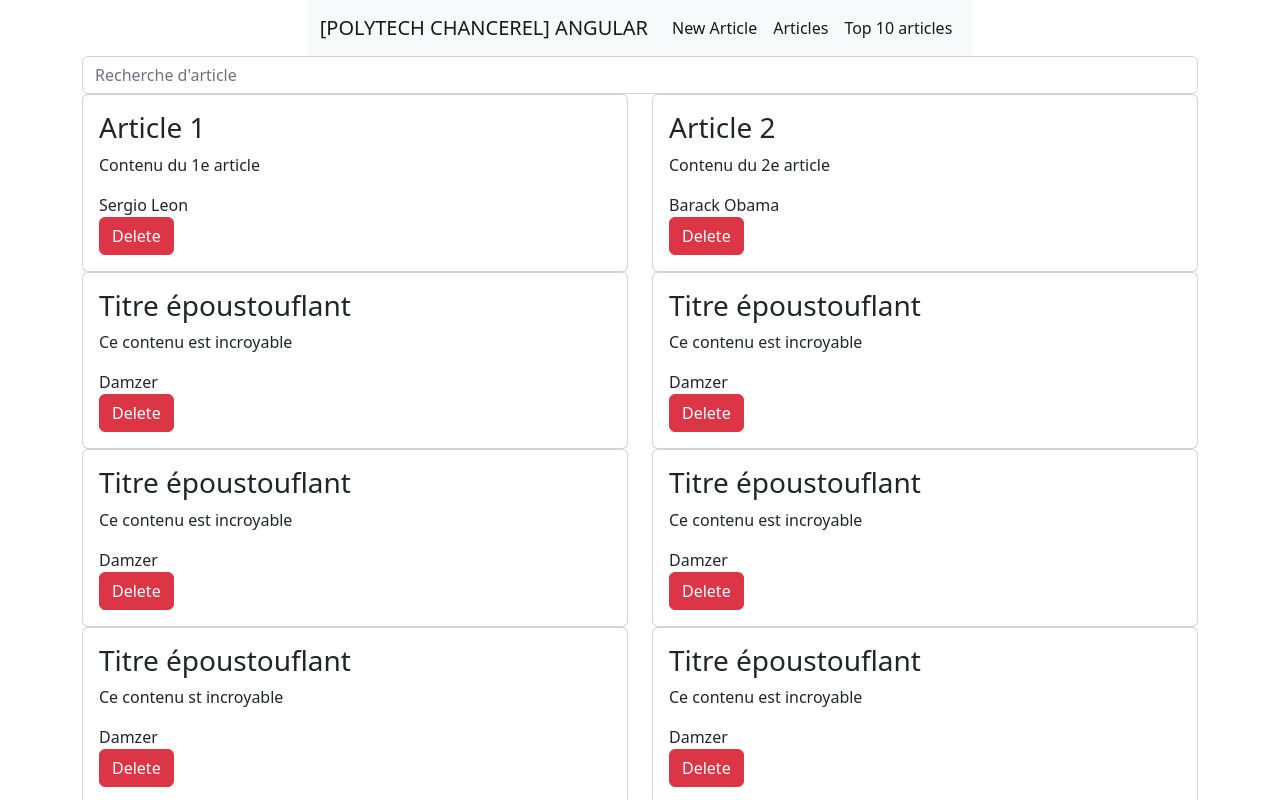
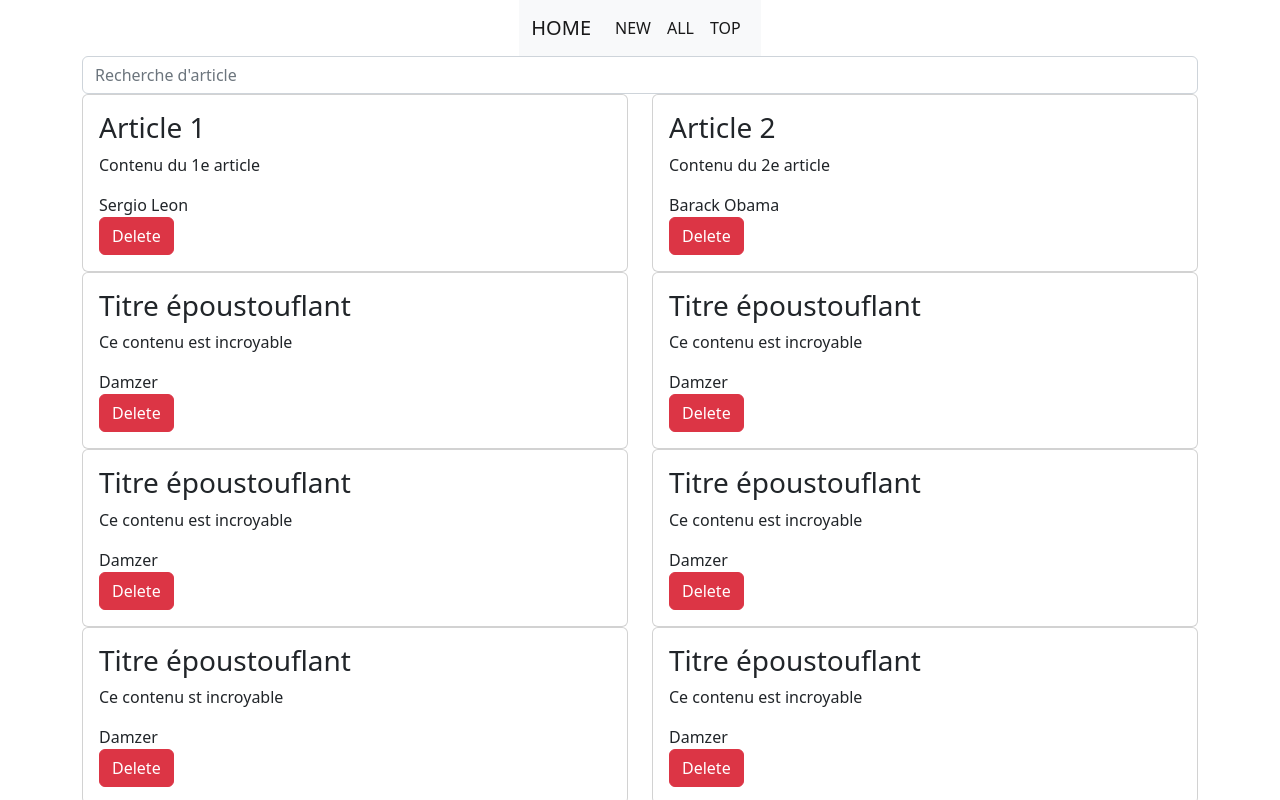
Before and after one commit to Polytech-Paris-Sud-Web/Damien-Chancerel-TP2, an Angular app: page / in a window 1280 px wide. Shown: the top 800 px of the page. Built offline with nearby package versions, Linux system fonts and the light colour scheme; data requests are answered from the project's data file.

Commit message:
minimalist title

```diff
--- a/src/app/app.component.html
+++ b/src/app/app.component.html
@@ -1,6 +1,6 @@
 <nav class="navbar navbar-expand-lg navbar-light bg-light">
     <div class="container-fluid">
-      <a class="navbar-brand" href="#">[POLYTECH CHANCEREL] ANGULAR</a>
+      <a class="navbar-brand" href="#">HOME</a>
       <button
         class="navbar-toggler"
         type="button"
@@ -14,9 +14,9 @@
       </button>
       <div class="collapse navbar-collapse" id="navbarNavAltMarkup">
         <div class="navbar-nav">
-            <a class="nav-link active" routerLink="/create" >New Article</a>
-            <a class="nav-link active" routerLink="/" >Articles</a>
-            <a class="nav-link active" routerLink="/top10" >Top 10 articles</a>
+            <a class="nav-link active" routerLink="/create" >NEW</a>
+            <a class="nav-link active" routerLink="/" >ALL</a>
+            <a class="nav-link active" routerLink="/top10" >TOP</a>
         </div>
       </div>
     </div>
```
